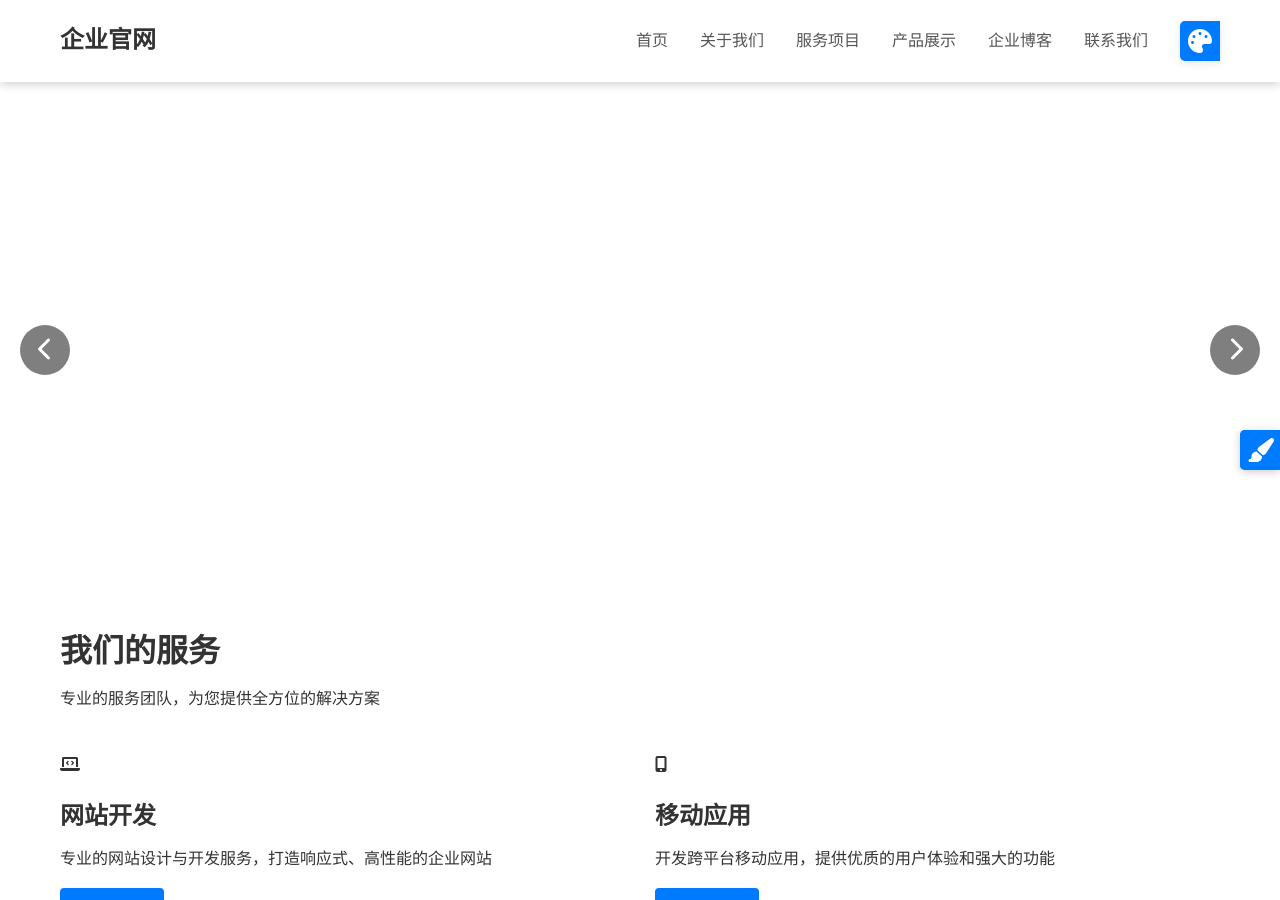
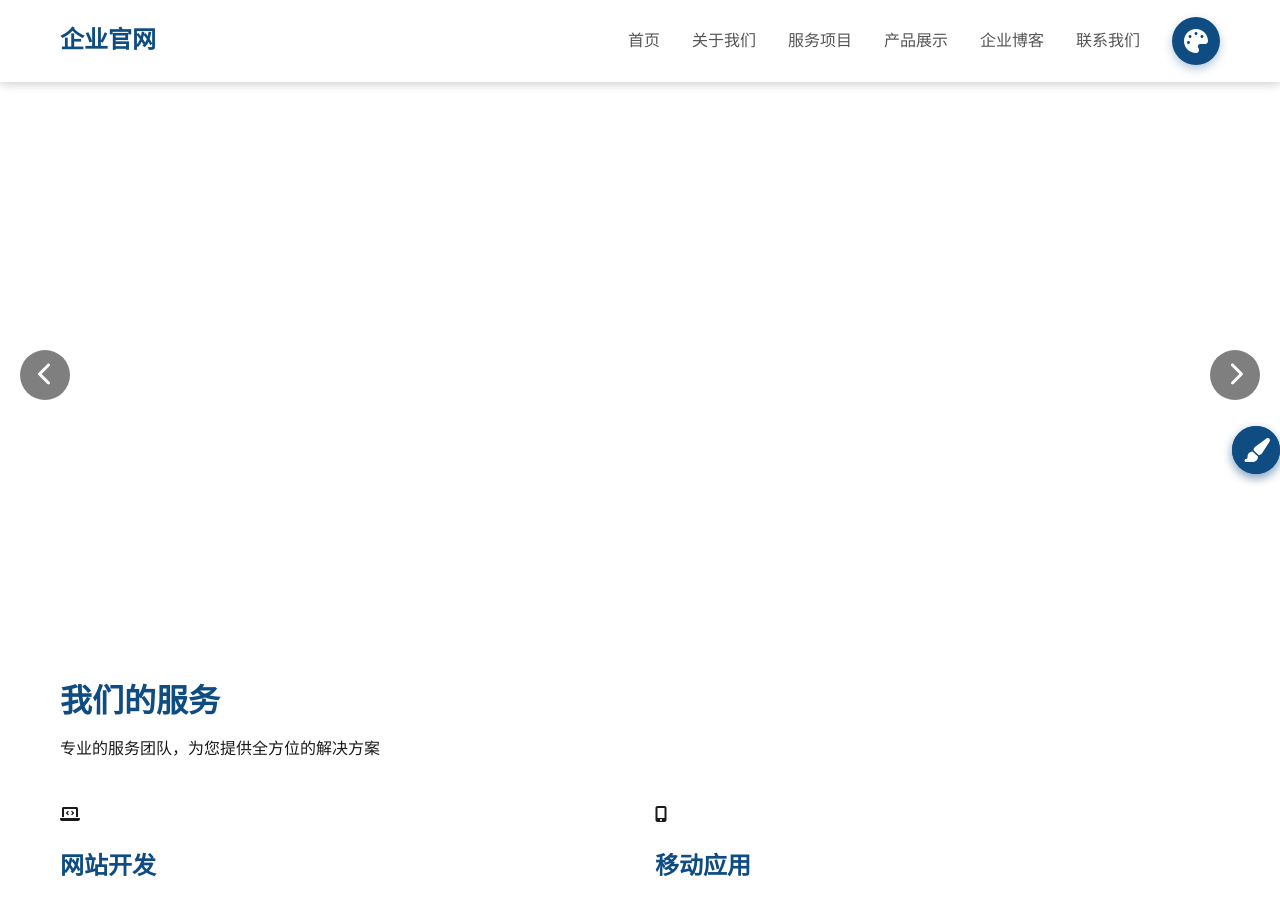
Before and after one commit to wochuogege/qiyemoban, a Jekyll site: the page built from index.html, in a window 1280 px wide and 900 px high. Built offline with Jekyll 4.4.1, drawn with Linux system fonts in a browser that asks for light colours; the list of posts is cut into pages by our own code.

Commit message:
正常更新

```diff
--- a/_config.yml
+++ b/_config.yml
@@ -20,6 +20,21 @@
 permalink: /:year/:month/:day/:title/
 paginate: 5
 paginate_path: "/blog/page:num/"
+
+# 默认主题设置 - 可直接修改此值切换默认主题（1-12对应以下列表）
+# 1: default - 默认主题
+# 2: modern - 现代简约
+# 3: business - 商务专业
+# 4: creative - 创意设计
+# 5: nature - 清新自然
+# 6: minimal - 极简风格
+# 7: tech - 科技风格
+# 8: elegant - 优雅风格
+# 9: vibrant - 活力多彩
+# 10: retro - 复古风格
+# 11: warm - 温暖柔和
+# 12: dark - 暗黑模式
+theme_style: business
 
 # 可用主题列表 - 用于主题切换器
 available_themes:
--- a/_layouts/default.html
+++ b/_layouts/default.html
@@ -70,6 +70,9 @@
   <script>
     // 页面加载完成后执行
     document.addEventListener('DOMContentLoaded', function() {
+      // 从Jekyll配置获取默认主题设置
+      window.themeStyle = '{{ site.theme_style }}';
+
       // 初始化主题切换器
       if (typeof ThemeManager !== 'undefined') {
         const themeManager = new ThemeManager();
--- a/assets/js/theme-switcher.js
+++ b/assets/js/theme-switcher.js
@@ -34,8 +34,14 @@
 
   // 从localStorage加载保存的主题
   loadThemeFromStorage() {
+    // 首先检查页面中是否有配置的默认主题
+    // 这个值会在页面加载时从Jekyll配置传递过来
+    const defaultThemeFromConfig = window.themeStyle || 'default';
+
+    // 如果localStorage中没有保存过主题，使用配置文件中的默认主题
+    // 否则使用保存的主题
     const savedTheme = localStorage.getItem('selected-theme');
-    return savedTheme && this.isValidTheme(savedTheme) ? savedTheme : 'default';
+    return savedTheme && this.isValidTheme(savedTheme) ? savedTheme : defaultThemeFromConfig;
   }
 
   // 验证主题ID是否有效
```
